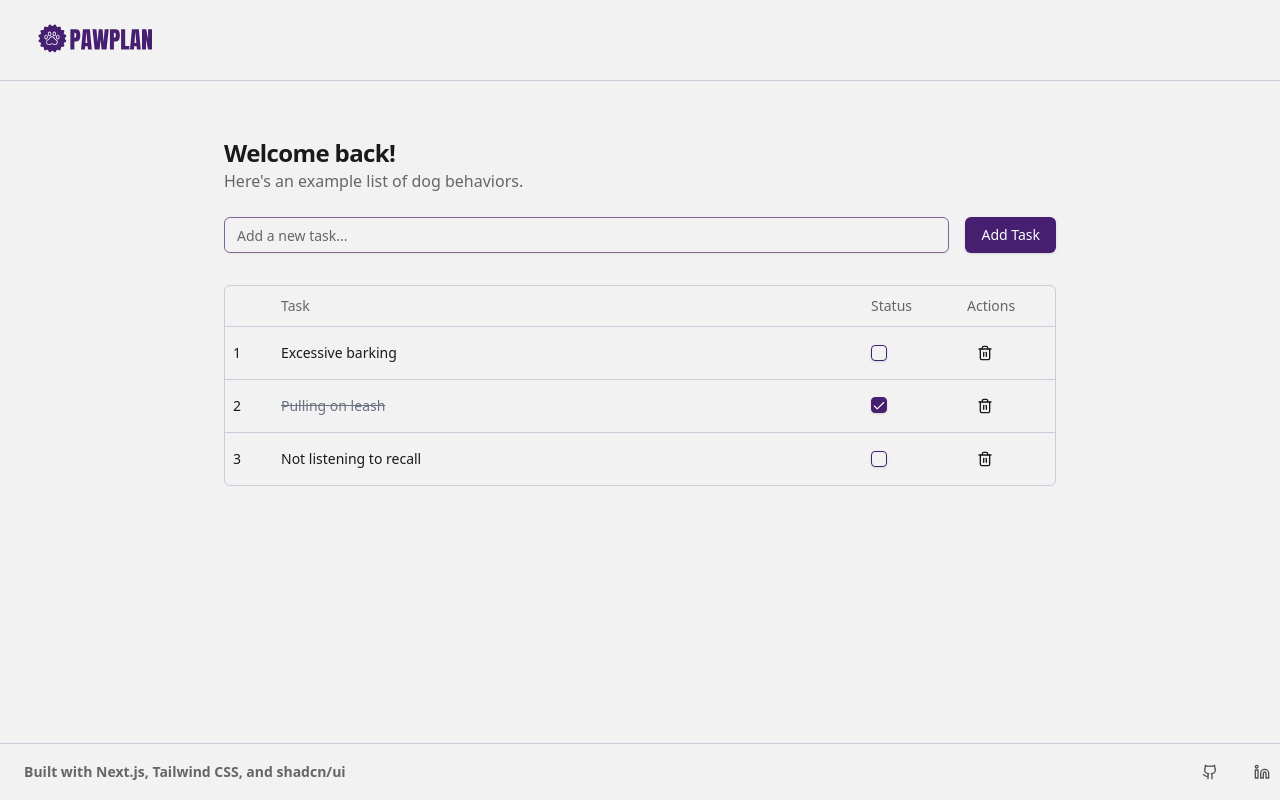
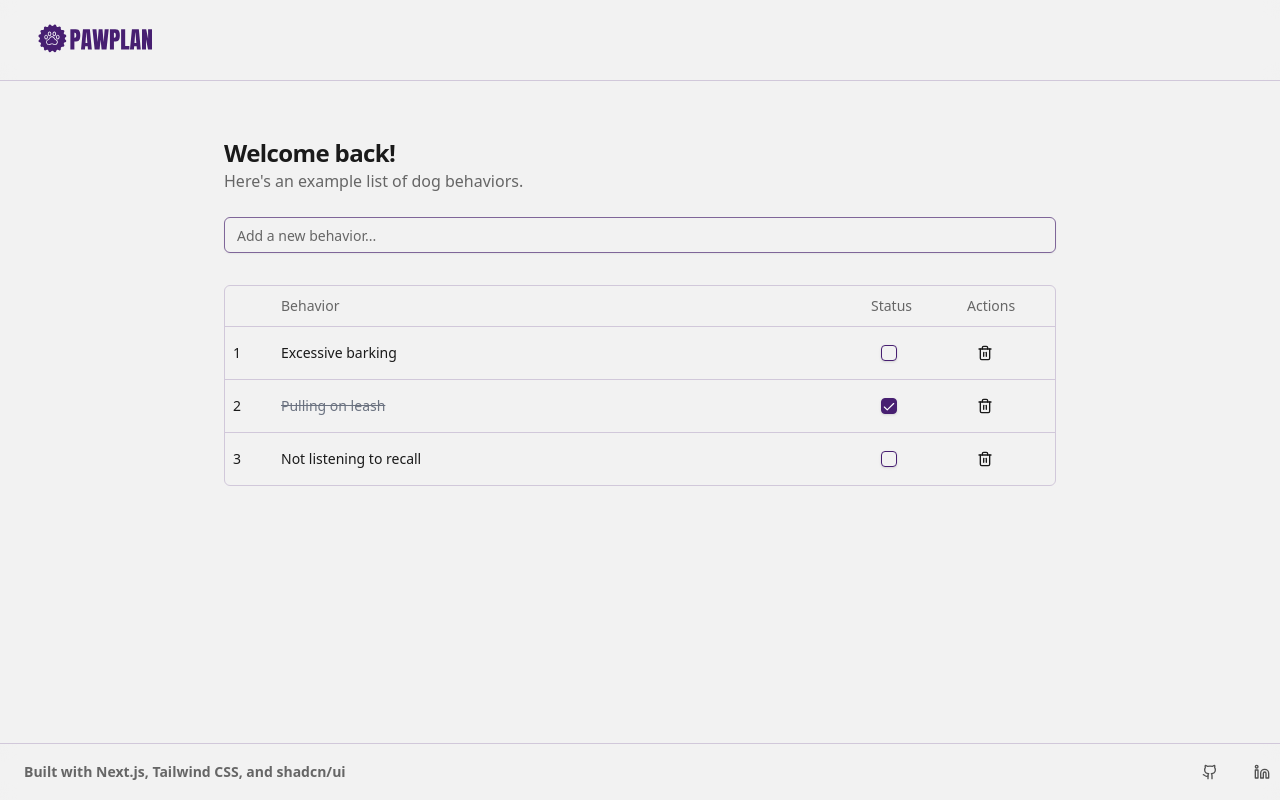
Before and after one commit to MikeSmvl/pawplan, a Next.js app: page /home in a window 1280 px wide. Built offline with nearby package versions, Linux system fonts and the light colour scheme.

Commit message:
refactor: Rename "tasks" to "behaviors" in the Home page

```diff
--- a/src/app/hero/page.tsx
+++ b/src/app/hero/page.tsx
@@ -40,7 +40,7 @@ const HeroPage = () => {
                 <div className="mx-auto max-w-2xl py-32 sm:py-48 lg:py-64 flex-grow flex flex-col justify-center">
                     <div className="text-center">
                         <h1 className="text-balance text-5xl font-semibold tracking-tight text-gray-900 sm:text-7xl">
-                            Transform Your Dog&apos;s Behavior
+                            Plan Your Dog’s Training Journey
                         </h1>
                         <p className="mt-8 text-pretty text-lg font-medium text-gray-500 sm:text-xl/8">
                             AI-powered insights to help you understand, prioritize, and improve your dog&apos;s behavior.
--- a/src/app/home/page.tsx
+++ b/src/app/home/page.tsx
@@ -6,23 +6,23 @@ import { Table, TableBody, TableCell, TableHead, TableHeader, TableRow } from "@
 import { Button } from "@/components/ui/button";
 import { Input } from "@/components/ui/input";
 import { Checkbox } from "@/components/ui/checkbox";
-import { Trash2 } from "lucide-react";
+import { Trash2, ArrowUpCircle } from "lucide-react";
 import Header from '@/components/ui/header';
 import Footer from '@/components/ui/footer';
 
 type Todo = {
     id: string;
-    task: string;
+    behavior: string;
     completed: boolean;
 };
 
 const HomePage = () => {
     const [todos, setTodos] = useState<Todo[]>([
-        { id: '1', task: 'Excessive barking', completed: false },
-        { id: '2', task: 'Pulling on leash', completed: true },
-        { id: '3', task: 'Not listening to recall', completed: false },
+        { id: '1', behavior: 'Excessive barking', completed: false },
+        { id: '2', behavior: 'Pulling on leash', completed: true },
+        { id: '3', behavior: 'Not listening to recall', completed: false },
     ]);
-    const [newTask, setNewTask] = useState('');
+    const [newBehavior, setNewBehavior] = useState('');
 
     const handleDragEnd = (result: DropResult) => {
         if (!result.destination) return;
@@ -36,17 +36,17 @@ const HomePage = () => {
 
     const addTodo = (e: React.FormEvent) => {
         e.preventDefault();
-        if (!newTask.trim()) return;
+        if (!newBehavior.trim()) return;
 
         setTodos([
             ...todos,
             {
                 id: Date.now().toString(),
-                task: newTask,
+                behavior: newBehavior,
                 completed: false,
             },
         ]);
-        setNewTask('');
+        setNewBehavior('');
     };
 
     const toggleTodo = (id: string) => {
@@ -70,15 +70,23 @@ const HomePage = () => {
                         <h2 className="text-2xl font-bold tracking-tight">Welcome back!</h2>
                         <p className="text-muted-foreground">Here&apos;s an example list of dog behaviors.</p>
                     </div>
-                    <form onSubmit={addTodo} className="flex gap-4 mt-6">
+                    <form onSubmit={addTodo} className="relative mt-6">
                         <Input
                             type="text"
-                            value={newTask}
-                            onChange={(e) => setNewTask(e.target.value)}
-                            placeholder="Add a new task..."
-                            className="flex-1"
+                            value={newBehavior}
+                            onChange={(e) => setNewBehavior(e.target.value)}
+                            placeholder="Add a new behavior..."
+                            className="pr-12"
                         />
-                        <Button type="submit">Add Task</Button>
+                        {newBehavior.trim() && (
+                            <Button
+                                type="submit"
+                                size="icon"
+                                className="absolute right-1 top-1/2 -translate-y-1/2 h-8 w-8 transition-opacity"
+                            >
+                                <ArrowUpCircle className="h-4 w-4" />
+                            </Button>
+                        )}
                     </form>
 
                     <DragDropContext onDragEnd={handleDragEnd}>
@@ -87,7 +95,7 @@ const HomePage = () => {
                                 <TableHeader>
                                     <TableRow>
                                         <TableHead className="w-12"></TableHead>
-                                        <TableHead>Task</TableHead>
+                                        <TableHead>Behavior</TableHead>
                                         <TableHead className="w-24">Status</TableHead>
                                         <TableHead className="w-24">Actions</TableHead>
                                     </TableRow>
@@ -108,13 +116,15 @@ const HomePage = () => {
                                                                 {index + 1}
                                                             </TableCell>
                                                             <TableCell className={todo.completed ? 'line-through text-gray-500' : ''}>
-                                                                {todo.task}
+                                                                {todo.behavior}
                                                             </TableCell>
-                                                            <TableCell>
-                                                                <Checkbox
-                                                                    checked={todo.completed}
-                                                                    onCheckedChange={() => toggleTodo(todo.id)}
-                                                                />
+                                                            <TableCell className="align-middle">
+                                                                <div className="flex items-center h-9 w-9 justify-center">
+                                                                    <Checkbox
+                                                                        checked={todo.completed}
+                                                                        onCheckedChange={() => toggleTodo(todo.id)}
+                                                                    />
+                                                                </div>
                                                             </TableCell>
                                                             <TableCell>
                                                                 <Button
@@ -137,7 +147,7 @@ const HomePage = () => {
                         </div>
                     </DragDropContext>
                 </div>
-            </main >
+            </main>
             <Footer />
         </>
     );
```
